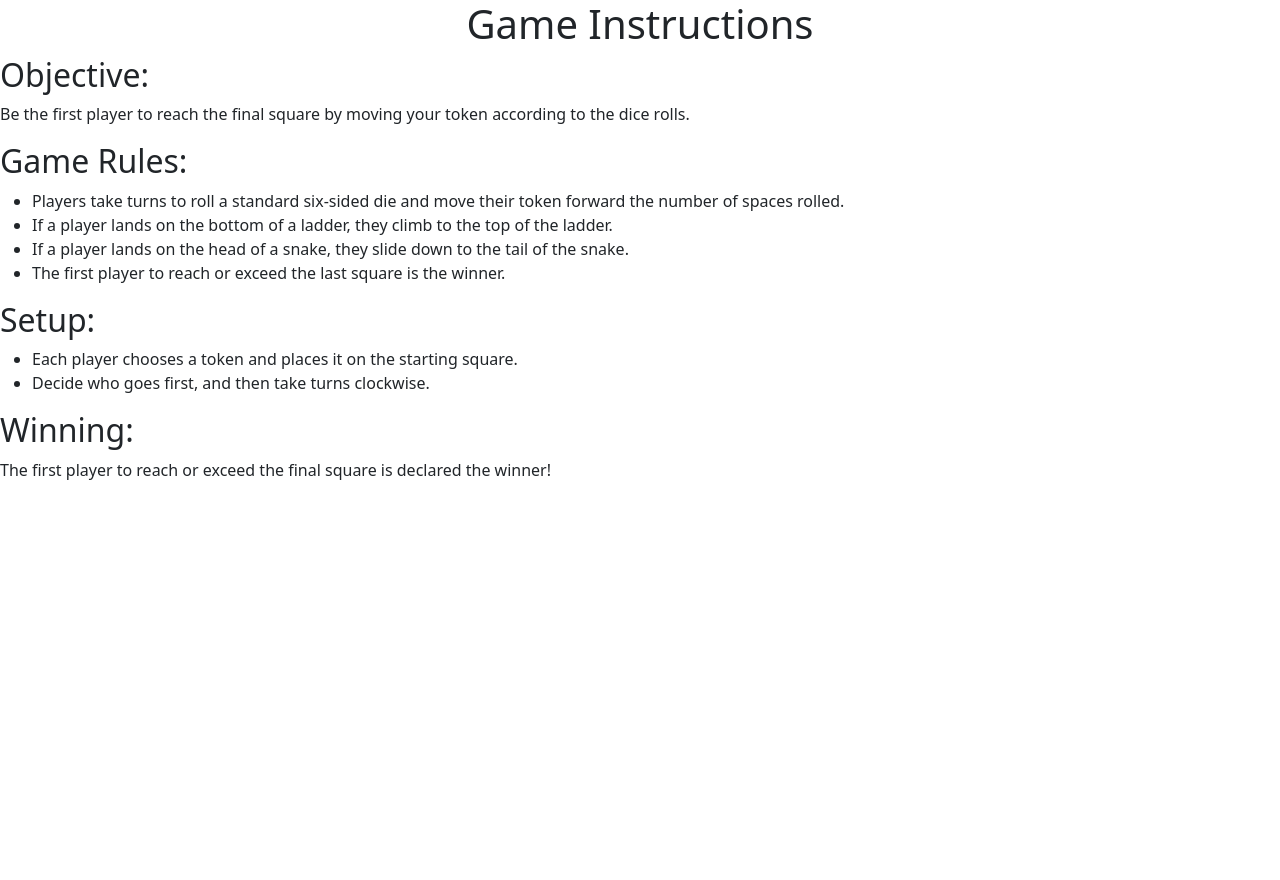
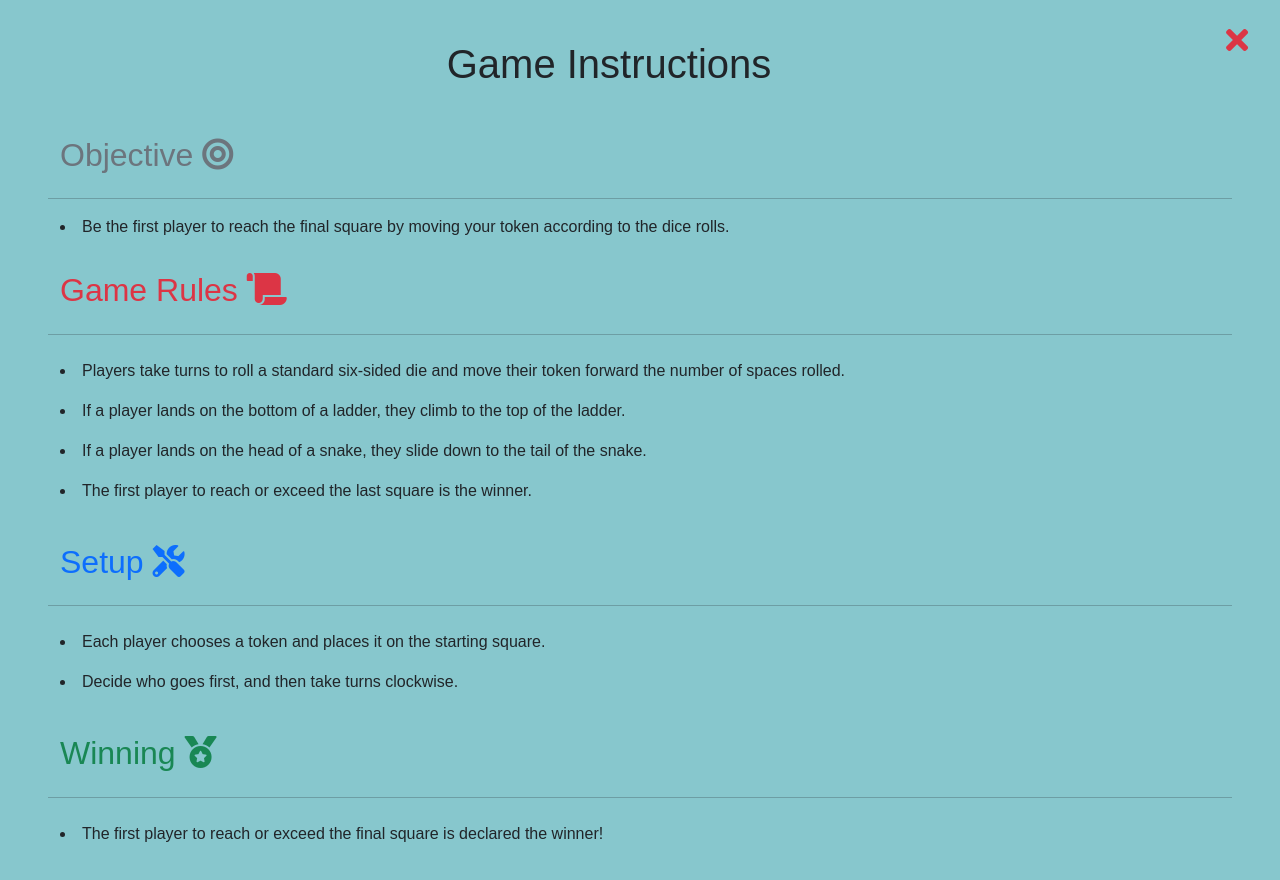
Before and after one commit to neelp314918/SnakesAndLadders, a website: page instruction.html in a window 1280 px wide. Before the commit the page ends 800 px from the top, so only its background shows below. Drawn offline with nearby package versions, Linux system fonts and the light colour scheme; a web font is replaced by a local one.

Commit message:
styling in progress

```diff
--- a/instruction.html
+++ b/instruction.html
@@ -9,6 +9,7 @@
       href="./assets/images/snakesandladders-logo-cc.png"
       type="image/x-icon"
     />
+    <link href="https://fonts.cdnfonts.com/css/stone-age" rel="stylesheet" />
 
     <link rel="stylesheet" href="./style.css" />
 
@@ -30,28 +31,62 @@
     <script src="https://code.jquery.com/jquery-3.6.4.min.js"></script>
   </head>
   <body>
+    <div class="container-fluid main-bg m-0 py-3">
+      <div class="row float-end mx-2 mt-2 instruction">
+        <a href="./index.html" title=""
+          ><i class="fas fa-2x fa-times text-danger"></i
+        ></a>
+      </div>
+      <div class="row py-4">
+        <h1
+          class="d-flex justify-content-center align-items-center"
+        >
+          Game Instructions
+        </h1>
+      </div>
 
-    <h1 style="text-align: center;">Game Instructions</h1>
-
-    <h2>Objective:</h2>
-    <p>Be the first player to reach the final square by moving your token according to the dice rolls.</p>
-
-    <h2>Game Rules:</h2>
-    <ul>
-        <li>Players take turns to roll a standard six-sided die and move their token forward the number of spaces rolled.</li>
-        <li>If a player lands on the bottom of a ladder, they climb to the top of the ladder.</li>
-        <li>If a player lands on the head of a snake, they slide down to the tail of the snake.</li>
-        <li>The first player to reach or exceed the last square is the winner.</li>
-    </ul>
-
-    <h2>Setup:</h2>
-    <ul>
-        <li>Each player chooses a token and places it on the starting square.</li>
-        <li>Decide who goes first, and then take turns clockwise.</li>
-    </ul>
-
-    <h2>Winning:</h2>
-    <p>The first player to reach or exceed the final square is declared the winner!</p>
-
+      <div class="row px-5 pb-3">
+        <h2 class="text-secondary py-3">Objective <i class="fas fa-bullseye"></i></h2>
+        <hr>
+        <li>
+          Be the first player to reach the final square by moving your token
+          according to the dice rolls.
+        </li>
+      </div>
+      <div class="row px-5 pb-3">
+        <h2 class="text-danger py-3">Game Rules <i class="fas fa-scroll"></i></h2>
+        <hr>
+          <li class="py-2">
+            Players take turns to roll a standard six-sided die and move their
+            token forward the number of spaces rolled.
+          </li>
+          <li class="py-2">
+            If a player lands on the bottom of a ladder, they climb to the top
+            of the ladder.
+          </li>
+          <li class="py-2">
+            If a player lands on the head of a snake, they slide down to the
+            tail of the snake.
+          </li>
+          <li class="py-2">
+            The first player to reach or exceed the last square is the winner.
+          </li>
+      </div>
+      <div class="row px-5 pb-3">
+        <h2 class="text-primary py-3">Setup <i class="fas fa-tools"></i></h2>
+        <hr>
+        <li class="py-2">
+          Each player chooses a token and places it on the starting square.
+        </li>
+        <li class="py-2">Decide who goes first, and then take turns clockwise.</li>
+      </div>
+      <div class="row px-5 pb-3">
+        <h2 class="text-success py-3">Winning <i class="fas fa-medal"></i></h2>
+        <hr>
+        <li class="py-2">
+          The first player to reach or exceed the final square is declared the
+          winner!        </li>
+      </div>
+    </div>
   </body>
 </html>
--- a/style.css
+++ b/style.css
@@ -28,30 +28,43 @@
 	display: flex;
 	flex-direction: row-reverse;
 } */
-*{
+* {
   box-sizing: border-box;
   margin: 0;
   padding: 0;
   scroll-behavior: smooth;
+  font-family: "Stone Age", sans-serif;
+  cursor: url(./assets/images/icon-1.png), auto;
 }
-.main-bg{
+.main-bg {
   background-color: #87c7cd;
+}
+.instruction a {
+  text-decoration: none;
+  cursor: pointer;
+  color: inherit;
+}
+.img-1 {
+  height: 314px;
+  width: auto;
+  object-fit: contain;
 }
 .start-btn {
   display: flex;
-	/* flex-direction: column; */
+  flex-direction: column;
   border-radius: 40px;
   justify-content: center;
   align-items: center;
+}
+.start-btn button {
+  width: 370px;
+  border-bottom: 8px solid rgb(152, 173, 33);
+  clip-path: polygon(12% 0, 88% 0, 82% 100%, 6% 100%);
+  transition: transform 0.3s ease;
+}
+.start-btn button:hover {
+  transform: scale(1.1);
+  border-bottom: 10px solid rgb(173, 117, 33);
+  cursor: url(./assets/images/icon-2.png), auto;
 
 }
-  .start-btn button {
-	clip-path: polygon(12% 0, 88% 0, 82% 100%, 6% 100%);
-	border-bottom: 7px solid rgb(25, 117, 25);
-	transition: transform 0.3s ease;
-}
-  .start-btn button:hover{
-	transform: scale(1.2);
-	border-bottom: 7px solid rgb(25, 117, 25);
-
-  }
```
Also changed, not shown: index.html (+13 -7 lines), assets/images/icon-1.png (added), assets/images/icon-2.png (added), assets/images/icon-3.png (added), main.js (added). Lines whose indentation alone changed are shown as unchanged.
